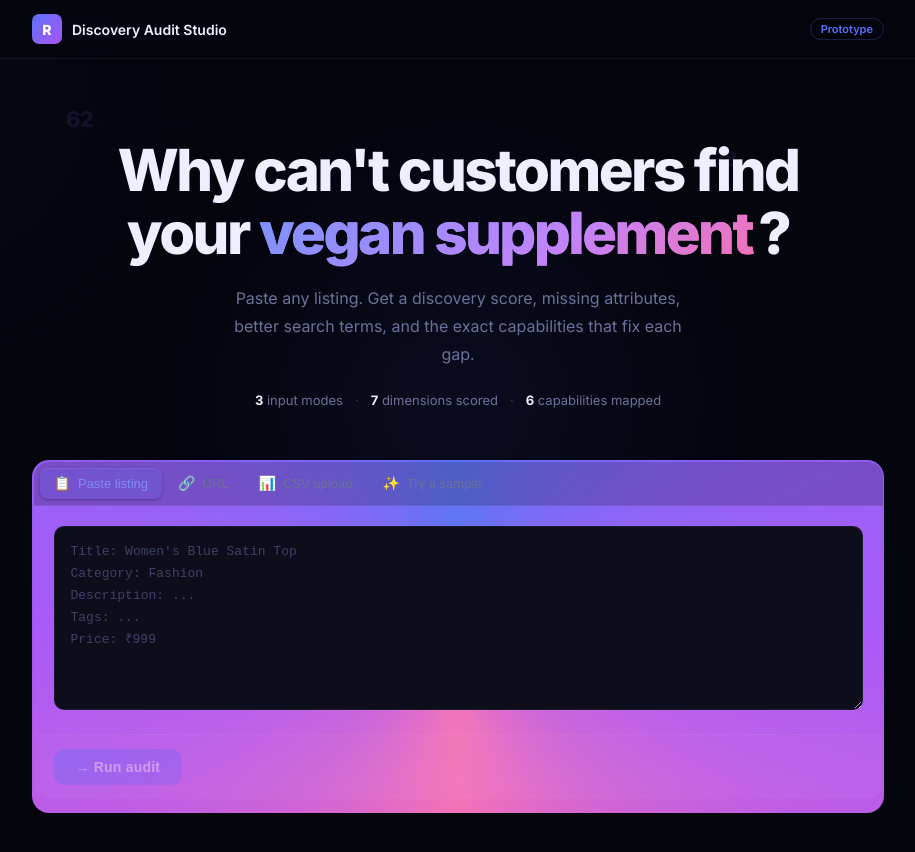
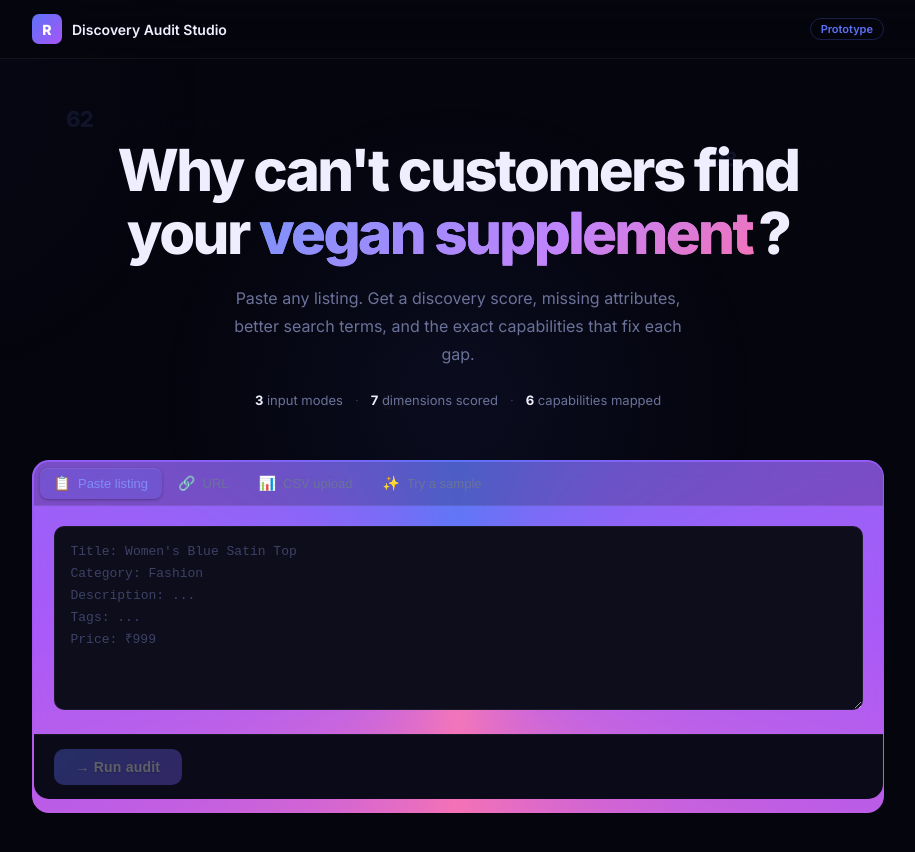
Before and after one commit to paarikasharma/rezolve-audit-tool, a React (Vite) app: page / in a window 1280 px wide. Shown: the top 852 px of the page, without its empty margins (182-1097 px from the left). Built offline with nearby package versions, Linux system fonts and the light colour scheme.

Commit message:
fix run audit button visibility - solid footer bg

```diff
--- a/src/index.css
+++ b/src/index.css
@@ -264,12 +264,13 @@ input[type="file"] { display: none; }
   padding: 14px 20px;
   border-top: 1px solid var(--border);
   display: flex; align-items: center; gap: 12px;
-  background: rgba(255,255,255,0.01);
+  background: #0a0a18;
 }
 
 .btn-primary {
-  background: linear-gradient(135deg, var(--accent), #7b5ef7);
-  color: white; border: none;
+  background: linear-gradient(135deg, #5b72f7, #7b5ef7);
+  color: #fff; border: none;
+  text-shadow: 0 1px 2px rgba(0,0,0,0.3);
   border-radius: var(--r-sm);
   padding: 10px 22px;
   font-size: 14px; font-weight: 600;
```
